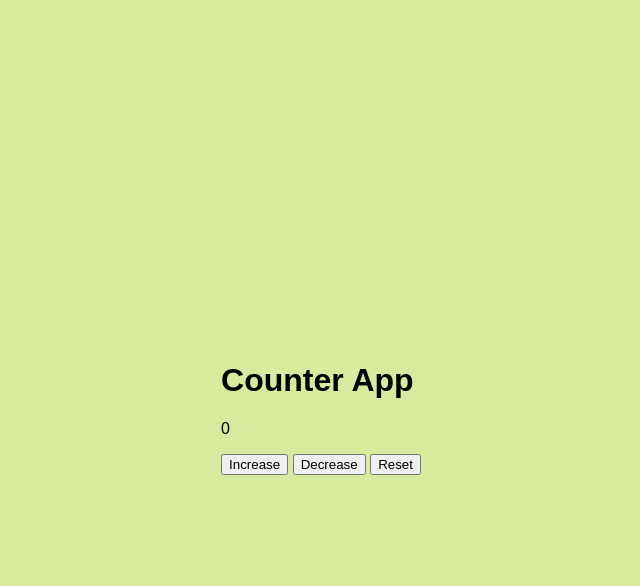
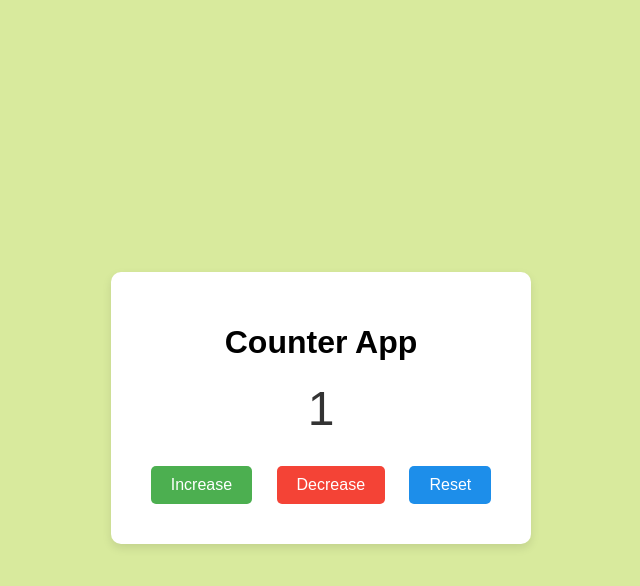
Before and after one commit to Yash-109/Learning, a plain HTML site: page Projects/counterApp/index.html in a window 1280 px wide. Both pictures are taken after a click on the button "Increase". Shown: the whole page, without its empty margins (319-959 px from the left). Drawn offline with Linux system fonts and the light colour scheme.

Commit message:
Made simple counter app

```diff
--- a/Projects/counterApp/app.js
+++ b/Projects/counterApp/app.js
@@ -0,0 +1,20 @@
+let count = 0;
+const count1 = document.querySelector("#count");
+const increaseBtn = document.querySelector('#increase');
+const decreaseBtn = document.querySelector('#decrease');
+const resetBtn = document.querySelector("#Reset");
+
+increaseBtn.addEventListener("click",() => {
+    count++;
+    count1.textContent=count;
+});
+
+decreaseBtn.addEventListener("click",() => {
+    count--;
+    count1.textContent=count;
+});
+
+Reset.addEventListener("click",() => {
+    count=0;
+    count1.textContent=count;
+});
--- a/Projects/counterApp/style.css
+++ b/Projects/counterApp/style.css
@@ -6,3 +6,45 @@ body{
   align-items: center;
   height: 100vh
 }
+
+.container {
+  text-align: center;
+  background: white;
+  padding: 30px;
+  border-radius: 10px;
+  box-shadow: 0 4px 10px rgba(0,0,0,0.1);
+}
+
+h1 {
+  margin-bottom: 20px;
+}
+
+#count {
+  font-size: 3rem;
+  margin: 20px 0;
+  color: #333;
+}
+
+button {
+  margin: 10px;
+  padding: 10px 20px;
+  font-size: 1rem;
+  cursor: pointer;
+  border: none;
+  border-radius: 5px;
+}
+
+#increase {
+  background-color: #4CAF50;
+  color: white;
+}
+
+#decrease {
+  background-color: #f44336;
+  color: white;
+}
+
+#Reset {
+  background-color: #1d8eea;
+  color: white;
+}
```
